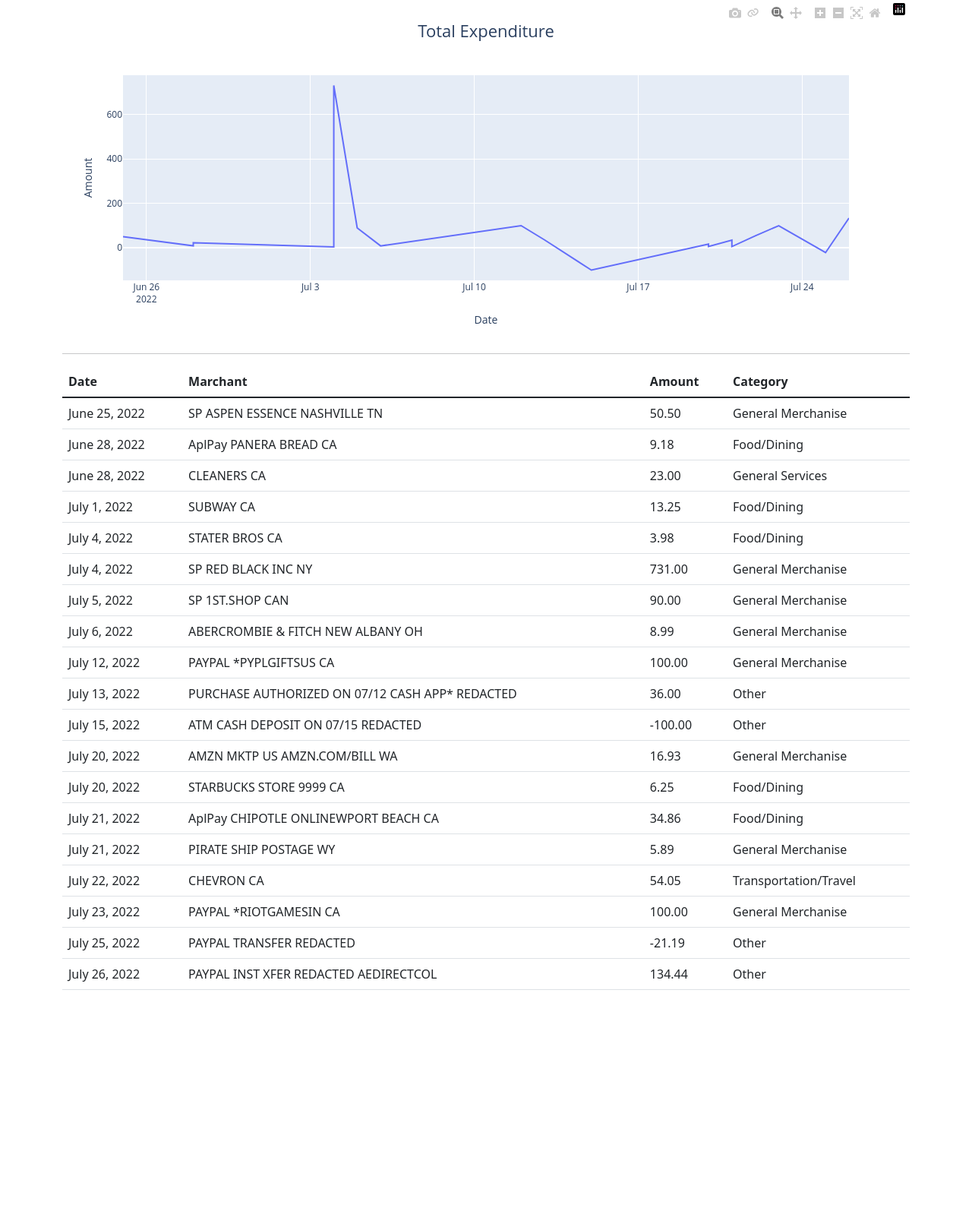
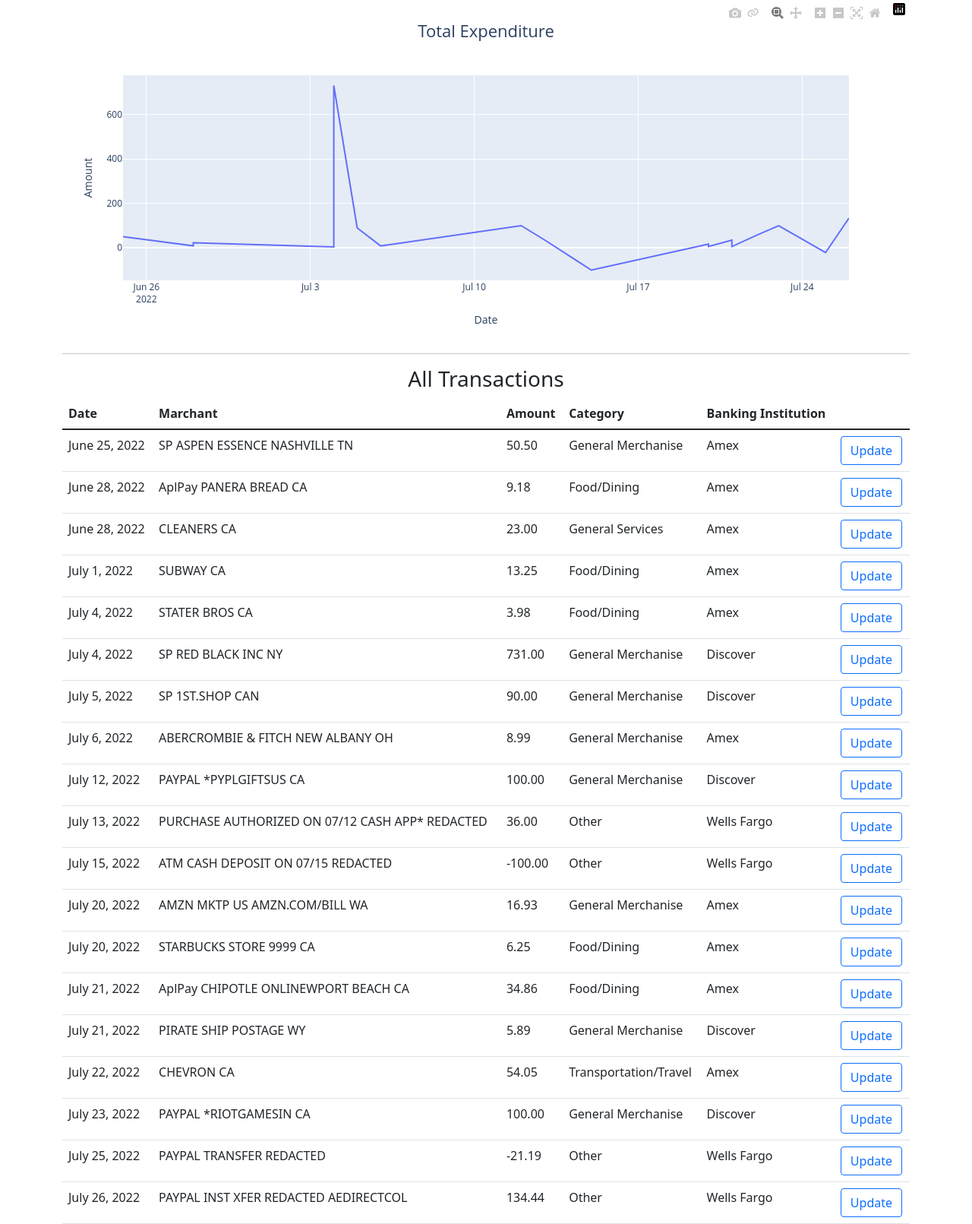
Before and after one commit to jochou02/Finance-Consolidator, a Django app: page / in a window 1280 px wide. Shown: the part 143-1754 px from the top of the page at 76% size. Before the commit the page ends 1446 px from the top, so only its background shows below. Run offline with Django 4.2, Linux system fonts and the light colour scheme; data comes from the database, SQL or seed files in the repository; parts of the project's set-up code (start-up, migrations or seed data) failed here and were passed over.

Commit message:
Added static styling folder

```diff
--- a/core/templates/core/base.html
+++ b/core/templates/core/base.html
@@ -9,6 +9,7 @@
         <title>Finance Consolidator</title>
 
         <link rel="stylesheet" href="https://cdn.jsdelivr.net/npm/bootstrap@5.1.3/dist/css/bootstrap.min.css" integrity="sha384-1BmE4kWBq78iYhFldvKuhfTAU6auU8tT94WrHftjDbrCEXSU1oBoqyl2QvZ6jIW3" crossorigin="anonymous">
+        <link rel="stylesheet" type="text/css" href="{% static '/css/base.css' %}">
     </head>
     <body>
 
--- a/core/templates/core/chart.html
+++ b/core/templates/core/chart.html
@@ -10,7 +10,7 @@
 {{ total_expenditure|safe }}
 
 <hr>
-
+<h3>All Transactions</h3>
 <table class="table table-hover">
   <thead>
     <tr>
@@ -18,6 +18,7 @@
       <th scope="col">Marchant</th>
       <th scope="col">Amount</th>
       <th scope="col">Category</th>
+      <th scope="col">Banking Institution</th>
     </tr>
   </thead>
   <tbody>
@@ -27,6 +28,8 @@
         <td>{{transaction.merchant}}</td>
         <td>{{transaction.amount}}</td>
         <td>{{transaction.category}}</td>
+        <td>{{transaction.issuer}}</td>
+        <td><a class="btn btn-outline-primary" href="">Update</a></td>
       </tr>
     {% endfor %}
   </tbody>
--- /dev/null
+++ b/static/css/base.css
@@ -0,0 +1,3 @@
+h3 {
+    text-align: center;
+}
```
Also changed, not shown: Consolidator/settings.py (+7 -0 lines).
